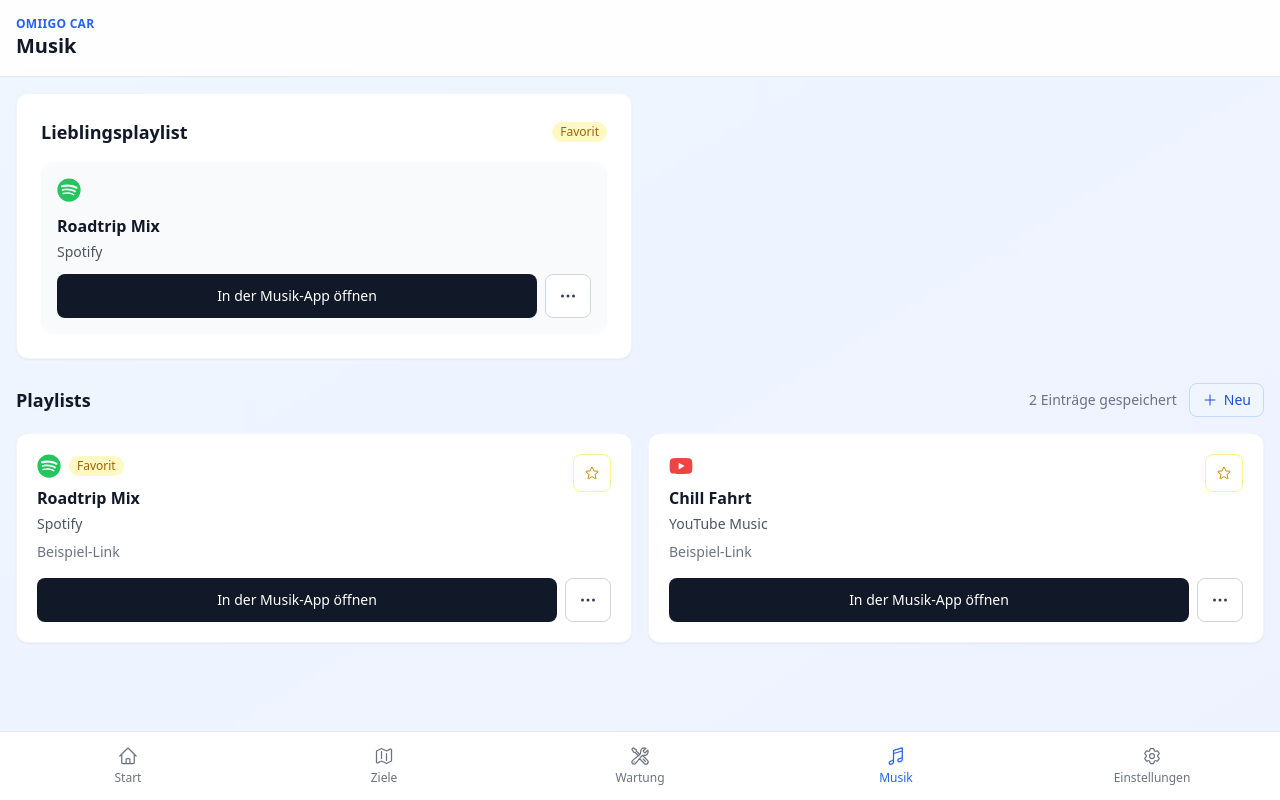
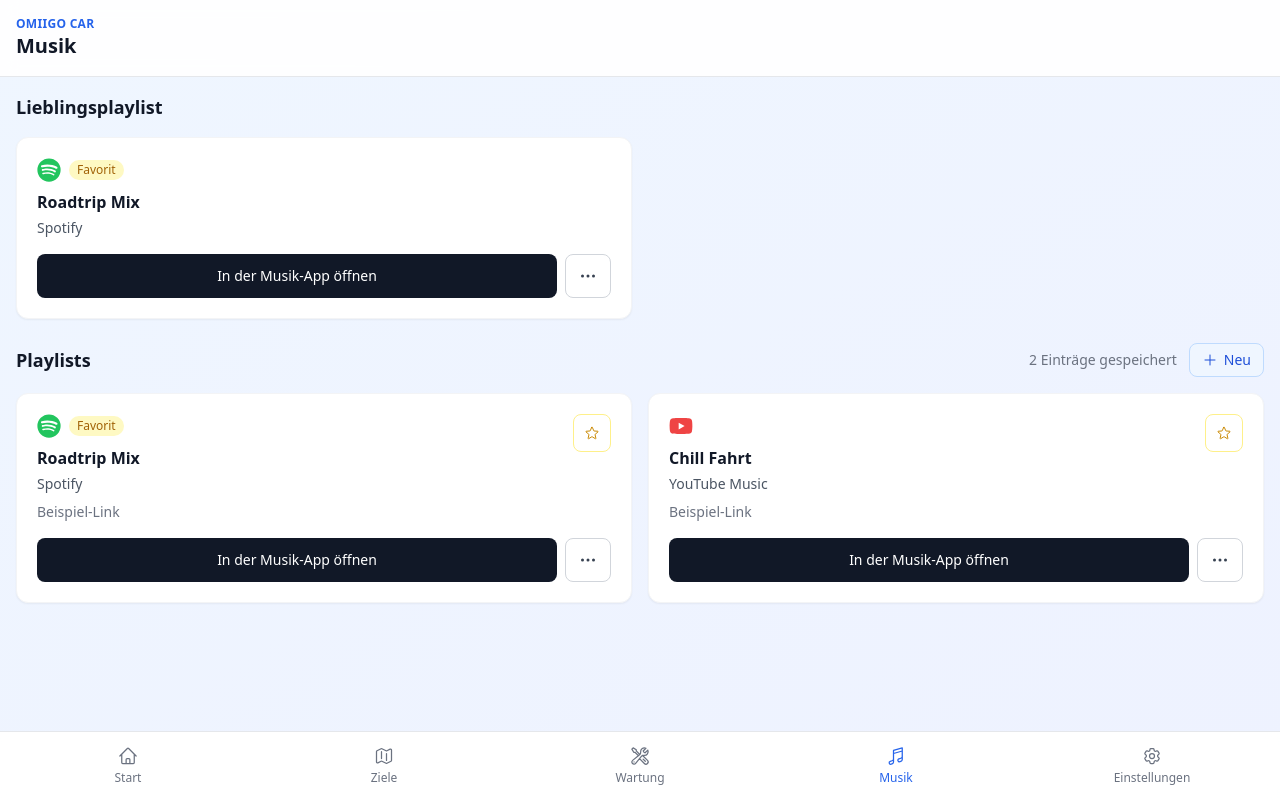
Before and after one commit to azetxxx/opel-check, a Vue app: page /music in a window 1280 px wide. Both pictures are taken after a click on the button 592 px from the left and 183 px from the top of the page. Built offline with nearby package versions, Linux system fonts and the light colour scheme.

Commit message:
style: align favorite playlist card layout

```diff
--- a/src/pages/MusicPage.vue
+++ b/src/pages/MusicPage.vue
@@ -181,16 +181,16 @@ onBeforeUnmount(() => {
 <template>
   <section class="space-y-5 sm:space-y-6 pb-4">
     <div v-if="favoriteShortcut || lastOpenedShortcut" class="grid grid-cols-1 xl:grid-cols-2 gap-4">
-      <section v-if="favoriteShortcut" class="bg-white rounded-xl shadow-sm border border-gray-100 p-5 sm:p-6">
+      <section v-if="favoriteShortcut" class="space-y-4">
         <div class="flex items-center justify-between gap-3">
           <h3 class="text-lg font-semibold text-gray-900">Lieblingsplaylist</h3>
-          <span class="px-2 py-0.5 text-xs rounded-full bg-yellow-100 text-yellow-700">Favorit</span>
         </div>
-        <div class="mt-4 rounded-xl bg-gray-50 px-4 py-4 space-y-3">
-          <div class="flex items-center gap-2 text-2xl">
-            <MusicProviderIcon :provider="favoriteShortcut.provider" class="h-6 w-6" />
-          </div>
+        <div class="bg-white rounded-xl shadow-sm border border-gray-100 p-4 sm:p-5 space-y-4">
           <div>
+            <div class="flex items-center gap-2">
+              <MusicProviderIcon :provider="favoriteShortcut.provider" class="h-6 w-6" />
+              <span class="px-2 py-0.5 text-xs rounded-full bg-yellow-100 text-yellow-700">Favorit</span>
+            </div>
             <p class="mt-2 font-semibold text-gray-900">{{ favoriteShortcut.title }}</p>
             <p class="mt-1 text-sm text-gray-600">{{ providerLabels[favoriteShortcut.provider] }}</p>
           </div>
```
